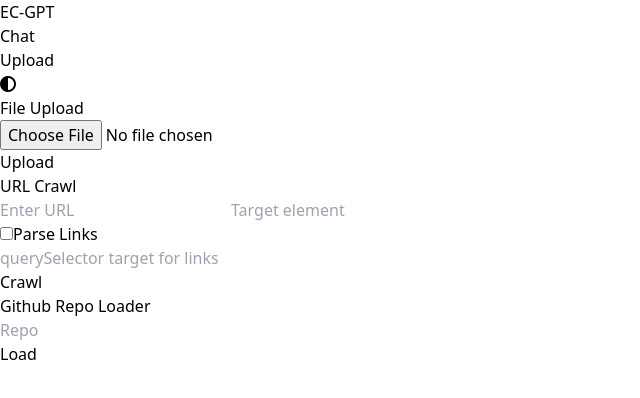
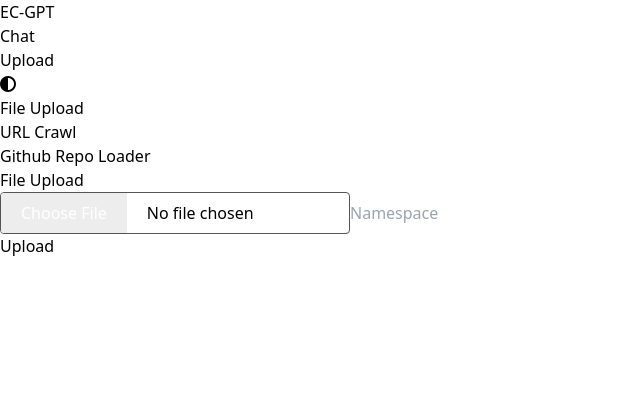
Before and after one commit to spencerfrost/chatbot-vue, a Vue app: page /upload in a window 1280 px wide. Shown: the top 398 px of the page, without its empty margins (0-640 px from the left). Built offline with nearby package versions, Linux system fonts and the light colour scheme; no server answers.

Commit message:
Refactor upload page to use tabs

```diff
--- a/src/components/Upload.vue
+++ b/src/components/Upload.vue
@@ -1,8 +1,44 @@
 <template>
-    <div class="border rounded-lg p-4 mb-4 bg-white dark:bg-gray-800">
+    <div>
+        <div class="relative right-0">
+            <ul class="relative flex list-none flex-wrap rounded-lg bg-blue-gray-50/60 p-1" role="list">
+                <li class="z-30 flex-auto text-center">
+                <button
+                    class="text-slate-700 z-30 mb-0 flex w-full cursor-pointer items-center justify-center rounded-lg border-0 bg-inherit px-0 py-1 transition-all ease-in-out"
+                    @click="activeTab = 'fileUpload'"
+                    :aria-selected="activeTab === 'fileUpload'"
+                    role="tab"
+                >
+                    <span class="ml-1">File Upload</span>
+                </button>
+                </li>
+                <li class="z-30 flex-auto text-center">
+                <button
+                    class="text-slate-700 z-30 mb-0 flex w-full cursor-pointer items-center justify-center rounded-lg border-0 bg-inherit px-0 py-1 transition-all ease-in-out"
+                    @click="activeTab = 'urlCrawl'"
+                    :aria-selected="activeTab === 'urlCrawl'"
+                    role="tab"
+                >
+                    <span class="ml-1">URL Crawl</span>
+                </button>
+                </li>
+                <li class="z-30 flex-auto text-center">
+                <button
+                    class="text-slate-700 z-30 mb-0 flex w-full cursor-pointer items-center justify-center rounded-lg border-0 bg-inherit px-0 py-1 transition-all ease-in-out"
+                    @click="activeTab = 'githubRepoLoader'"
+                    :aria-selected="activeTab === 'githubRepoLoader'"
+                    role="tab"
+                >
+                    <span class="ml-1">Github Repo Loader</span>
+                </button>
+                </li>
+            </ul>
+        </div>
+        <div v-if="activeTab === 'fileUpload'" class="border rounded-lg p-4 mb-4 bg-white dark:bg-gray-800">
             <h3 class="text-lg font-bold mb-2 text-gray-700 dark:text-gray-300">File Upload</h3>
             <div class="flex items-center mb-4">
                 <input id="fileInput" type="file" @change="onFileChange($event)" class="mr-2" />
+                <input id="namespaceInput" type="text" v-model="namespace" placeholder="Namespace" class="mr-2 px-4 py-2 border border-gray-300 dark:border-gray-700 rounded" />
             </div>
             <button
                 @click="uploadFile"
@@ -12,17 +48,18 @@
                 Upload
             </button>
         </div>
-    <div class="border rounded-lg p-4 bg-white dark:bg-gray-800">
+        <div v-if="activeTab === 'urlCrawl'" class="border rounded-lg p-4 bg-white dark:bg-gray-800">
             <h3 class="text-lg font-bold mb-2 text-gray-700 dark:text-gray-300">URL Crawl</h3>
             <div class="flex items-center mb-4">
                 <input id="urlInput" type="text" v-model="url" placeholder="Enter URL" class="mr-2 px-4 py-2 border border-gray-300 dark:border-gray-700 rounded" />
                 <input id="targetInput" type="text" v-model="targetElement" placeholder="Target element" class="mr-2 px-4 py-2 border border-gray-300 dark:border-gray-700 rounded" />
+                <input id="namespaceInput" type="text" v-model="namespace" placeholder="Namespace" class="mr-2 px-4 py-2 border border-gray-300 dark:border-gray-700 rounded" />
 
-            <div class="flex items-center">
+                <!-- <div class="flex items-center">
                     <input id="parseLinksCheckbox" type="checkbox" v-model="parseLinks" class="mr-2" />
                     <label for="parseLinksCheckbox" class="text-gray-700 dark:text-gray-300">Parse Links</label>
                 </div>
-            <input id="linkSelectorInput" type="text" v-model="linkSelector" placeholder="querySelector target for links" class="mr-2 px-4 py-2 border border-gray-300 dark:border-gray-700 rounded" />
+                <input id="linkSelectorInput" type="text" v-model="linkSelector" placeholder="querySelector target for links" class="mr-2 px-4 py-2 border border-gray-300 dark:border-gray-700 rounded" /> -->
             </div>
             <button
                 @click="crawlUrl"
@@ -32,7 +69,7 @@
                 Crawl
             </button>
         </div>
-    <div class="border rounded-lg p-4 bg-white dark:bg-gray-800">
+        <div v-if="activeTab === 'githubRepoLoader'" class="border rounded-lg p-4 bg-white dark:bg-gray-800">
             <h3 class="text-lg font-bold mb-2 text-gray-700 dark:text-gray-300">Github Repo Loader</h3>
             <div class="flex items-center mb-4">
                 <input id="repoInput" type="text" v-model="repo" placeholder="Repo" class="mr-2 px-4 py-2 border border-gray-300 dark:border-gray-700 rounded" />
@@ -45,20 +82,22 @@
                 Load
             </button>
         </div>
-
+    </div>
 </template>
 
 <script setup lang="ts">
     import { ref } from "vue";
     import axios from "axios";
 
+    const activeTab = ref("fileUpload");
+
     const file = ref(null);
     const url = ref("");
-    const parseLinks = ref(false);
     const targetElement = ref("");
-    const linkSelector = ref("");
     const repo = ref("");
-
+    const namespace = ref("");
+    // const parseLinks = ref(false);
+    // const linkSelector = ref("");
 
     function onFileChange(event) {
         file.value = event.target.files[0];
@@ -126,3 +165,26 @@
         }
     }
 </script>
+
+<style>
+    input[type=file] {
+        width: 350px;
+        max-width: 100%;
+        background: #fff;
+        border-radius: 0.25rem;
+        border: 1px solid #555;
+    }
+    input[type=file]::file-selector-button {
+        margin-right: 20px;
+        border: none;
+        background: #ededed;
+        padding: 8px 20px;
+        color: #fff;
+        cursor: pointer;
+        transition: background .2s ease-in-out;
+    }
+
+    input[type=file]::file-selector-button:hover {
+        background: #0d45a5;
+    }
+</style>
```
Lines whose indentation alone changed are shown as unchanged.
